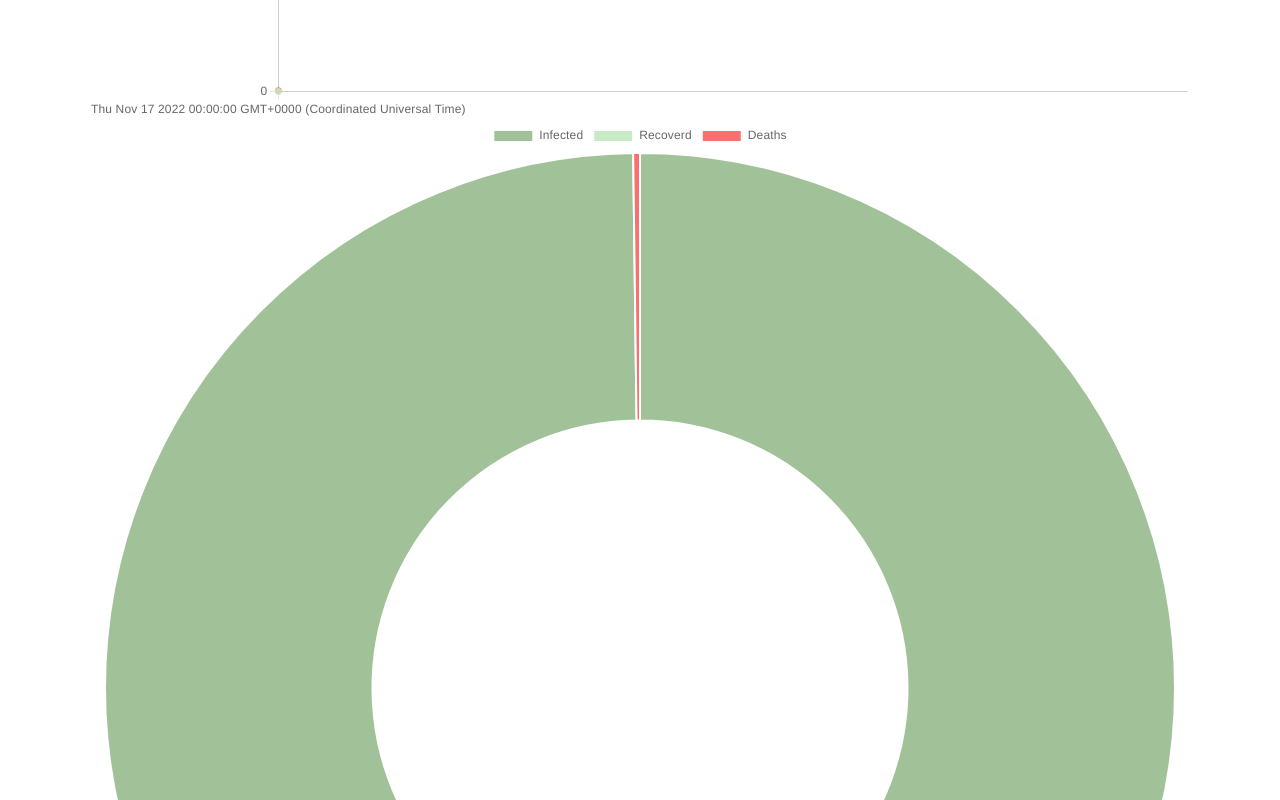
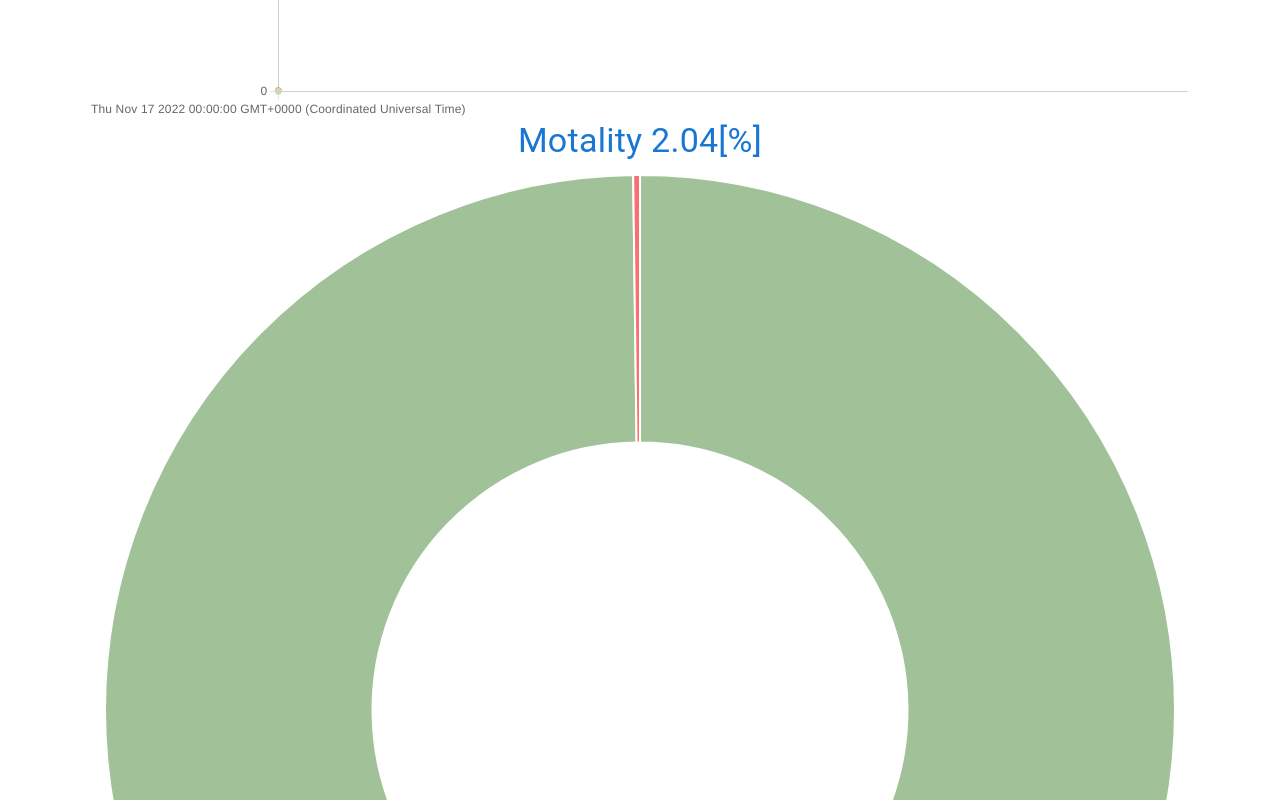
Before and after one commit to s-yoshiii/dashboard-api-practice, a React (Create React App) app: page / in a window 1280 px wide. Shown: the part 680-1480 px from the top of the page. Built offline with nearby package versions, Linux system fonts and the light colour scheme.

Commit message:
PieChartコンポーネント、グラフのoption追加、Motality追加

```diff
--- a/src/features/graph/PieChart/PieChart.tsx
+++ b/src/features/graph/PieChart/PieChart.tsx
@@ -3,6 +3,7 @@ import { Doughnut } from "react-chartjs-2";
 import { Chart as ChartJS, ArcElement, Tooltip, Legend } from "chart.js";
 import { useSelector } from "react-redux";
 import { selectDaily } from "../graphSlice";
+import { Typography } from "@mui/material";
 ChartJS.register(ArcElement, Tooltip, Legend);
 
 const PieChart: FC = () => {
@@ -24,9 +25,27 @@ const PieChart: FC = () => {
           },
         ],
       }}
+      options={{
+        responsive: true,
+        plugins: {
+          legend: {
+            position: "bottom",
+            labels: {
+              boxWidth: 15,
+            },
+          },
+        },
+      }}
     />
   );
-  return <div>{drawPieChart}</div>;
+  return (
+    <div>
+      <Typography variant="h4" align="center" color="primary" gutterBottom>
+        Motality {motality.toFixed(2)}[%]
+      </Typography>
+      {drawPieChart}
+    </div>
+  );
 };
 
 export default PieChart;
```
